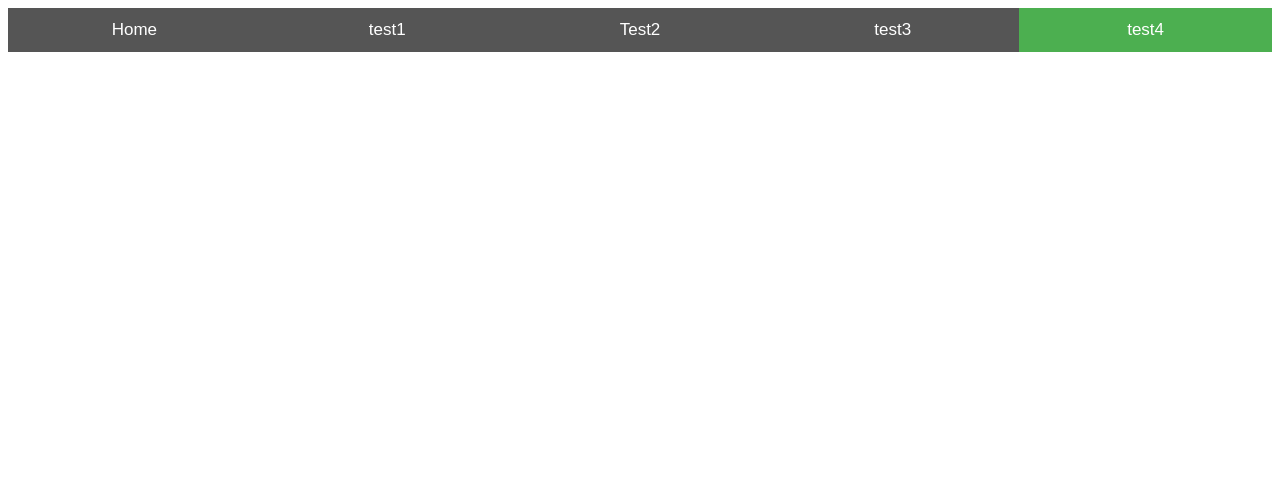
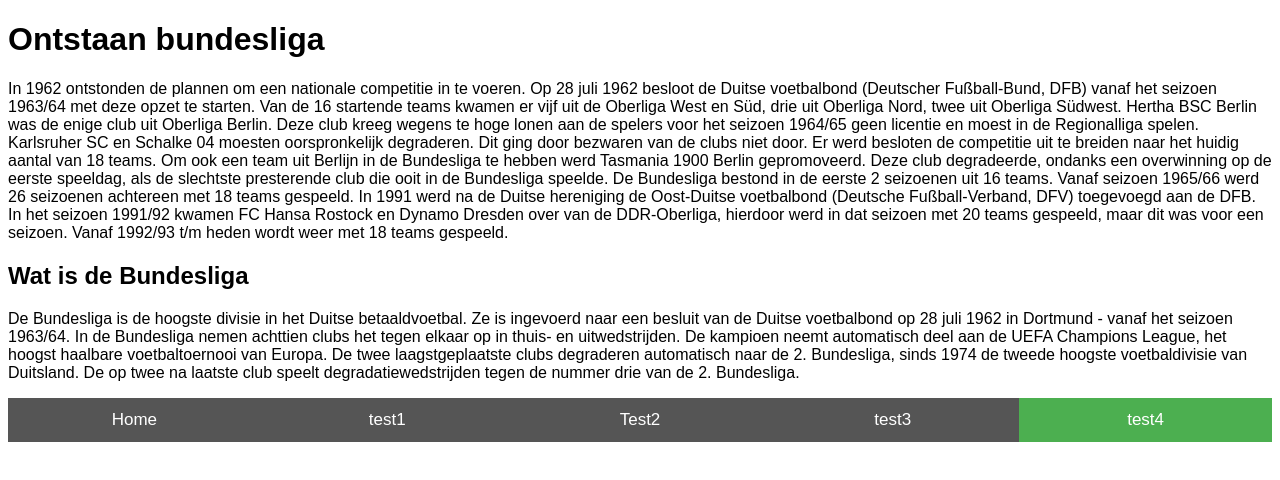
Before and after one commit to Jerome-pierson/jerome-pierson.github.io, a plain HTML site: page test4.html in a window 1280 px wide. Drawn offline with Linux system fonts and the light colour scheme.

Commit message:
Update test4.html

```diff
--- a/test4.html
+++ b/test4.html
@@ -39,6 +39,32 @@ body {font-family: Arial, Helvetica, sans-serif;}
 }
 </style>
 <body>
+  <h1>Ontstaan bundesliga</h1>
+  <p>In 1962 ontstonden de plannen om een nationale competitie in te voeren.
+    Op 28 juli 1962 besloot de Duitse voetbalbond (Deutscher Fußball-Bund, DFB) vanaf het seizoen 1963/64 met deze opzet te starten.
+    Van de 16 startende teams kwamen er vijf uit de Oberliga West en Süd, drie uit Oberliga Nord, twee uit Oberliga Südwest.
+    Hertha BSC Berlin was de enige club uit Oberliga Berlin.
+    Deze club kreeg wegens te hoge lonen aan de spelers voor het seizoen 1964/65 geen licentie en moest in de Regionalliga spelen.
+    Karlsruher SC en Schalke 04 moesten oorspronkelijk degraderen.
+    Dit ging door bezwaren van de clubs niet door.
+    Er werd besloten de competitie uit te breiden naar het huidig aantal van 18 teams.
+    Om ook een team uit Berlijn in de Bundesliga te hebben werd Tasmania 1900 Berlin gepromoveerd.
+    Deze club degradeerde, ondanks een overwinning op de eerste speeldag, als de slechtste presterende club die ooit in de Bundesliga speelde.
+De Bundesliga bestond in de eerste 2 seizoenen uit 16 teams.
+    Vanaf seizoen 1965/66 werd 26 seizoenen achtereen met 18 teams gespeeld.
+    In 1991 werd na de Duitse hereniging de Oost-Duitse voetbalbond (Deutsche Fußball-Verband, DFV) toegevoegd aan de DFB.
+    In het seizoen 1991/92 kwamen FC Hansa Rostock en Dynamo Dresden over van de DDR-Oberliga, hierdoor werd in dat seizoen met 20 teams gespeeld, maar dit was voor een seizoen.
+    Vanaf 1992/93 t/m heden wordt weer met 18 teams gespeeld.</p>
+
+  <h2>Wat is de Bundesliga</h2>
+  <p>De Bundesliga is de hoogste divisie in het Duitse betaaldvoetbal.
+    Ze is ingevoerd naar een besluit van de Duitse voetbalbond op 28 juli 1962 in Dortmund - vanaf het seizoen 1963/64.
+In de Bundesliga nemen achttien clubs het tegen elkaar op in thuis- en uitwedstrijden.
+    De kampioen neemt automatisch deel aan de UEFA Champions League, het hoogst haalbare voetbaltoernooi van Europa.
+    De twee laagstgeplaatste clubs degraderen automatisch naar de 2.
+    Bundesliga, sinds 1974 de tweede hoogste voetbaldivisie van Duitsland.
+    De op twee na laatste club speelt degradatiewedstrijden tegen de nummer drie van de 2. Bundesliga.</P>
+
 
 
 
```
